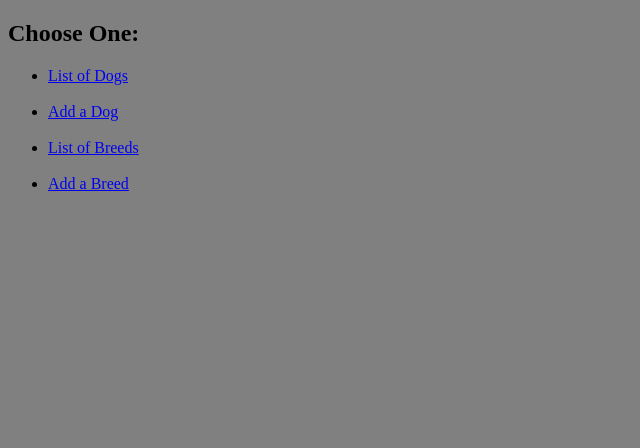
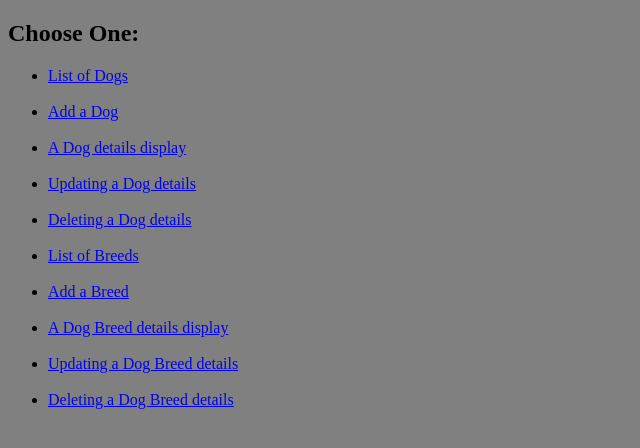
Before and after one commit to kardamz12/sturdy-octo-invention, a Django app: page / in a window 1280 px wide. Shown: the top 448 px of the page, without its empty margins (0-640 px from the left). Run offline with Django 3.2, Linux system fonts and the light colour scheme.

Commit message:
Added list of breed options

```diff
--- a/pets/templates/base.html
+++ b/pets/templates/base.html
@@ -9,10 +9,16 @@
     <h2>Choose One:</h2>
 
     <ul>
-        <li><a href="commands/get_doglist">List of Dogs</a></li><br>
-        <li><a href="commands/post_doglist">Add a Dog</a></li><br>
-        <li><a href="commands/get_breedlist">List of Breeds</a></li><br>
-        <li><a href="commands/post_breedlist">Add a Breed</a></li><br>
+        <li><a href="get_doglist">List of Dogs</a></li><br>
+        <li><a href="post_doglist">Add a Dog</a></li><br>
+        <li><a href="get_dogdetail">A Dog details display</a></li><br>
+        <li><a href="put_dogdetail">Updating a Dog details</a></li><br>
+        <li><a href="delete_dogdetail">Deleting a Dog details</a></li><br>
+        <li><a href="breeds/get_breedlist">List of Breeds</a></li><br>
+        <li><a href="breeds/post_breedlist">Add a Breed</a></li><br>
+        <li><a href="breeds/get_breeddetail">A Dog Breed details display</a></li><br>
+        <li><a href="breeds/put_breeddetail">Updating a Dog Breed details</a></li><br>
+        <li><a href="breeds/delete_breeddetail">Deleting a Dog Breed details</a></li><br>
     </ul>
     <br><br>
     <div>
```
